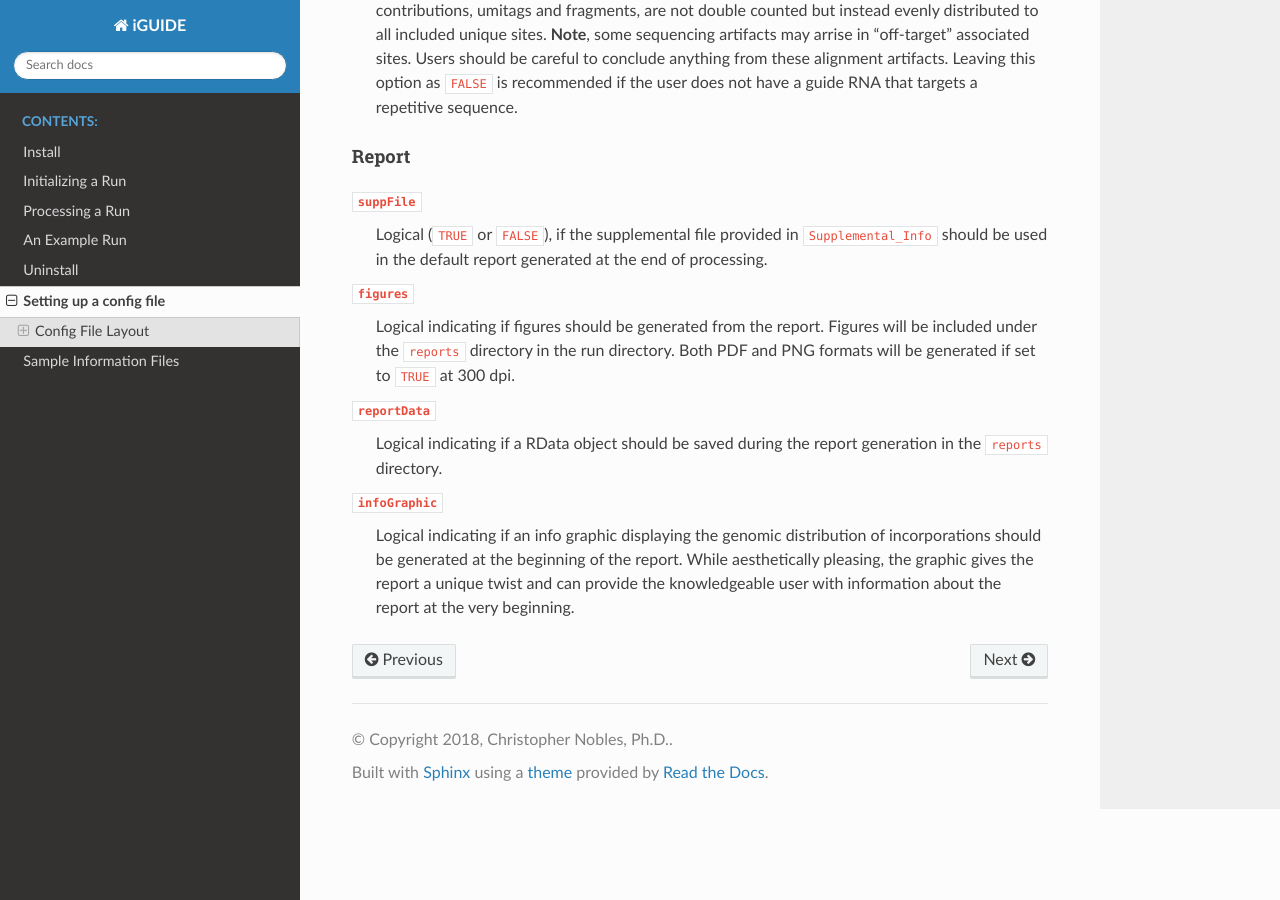
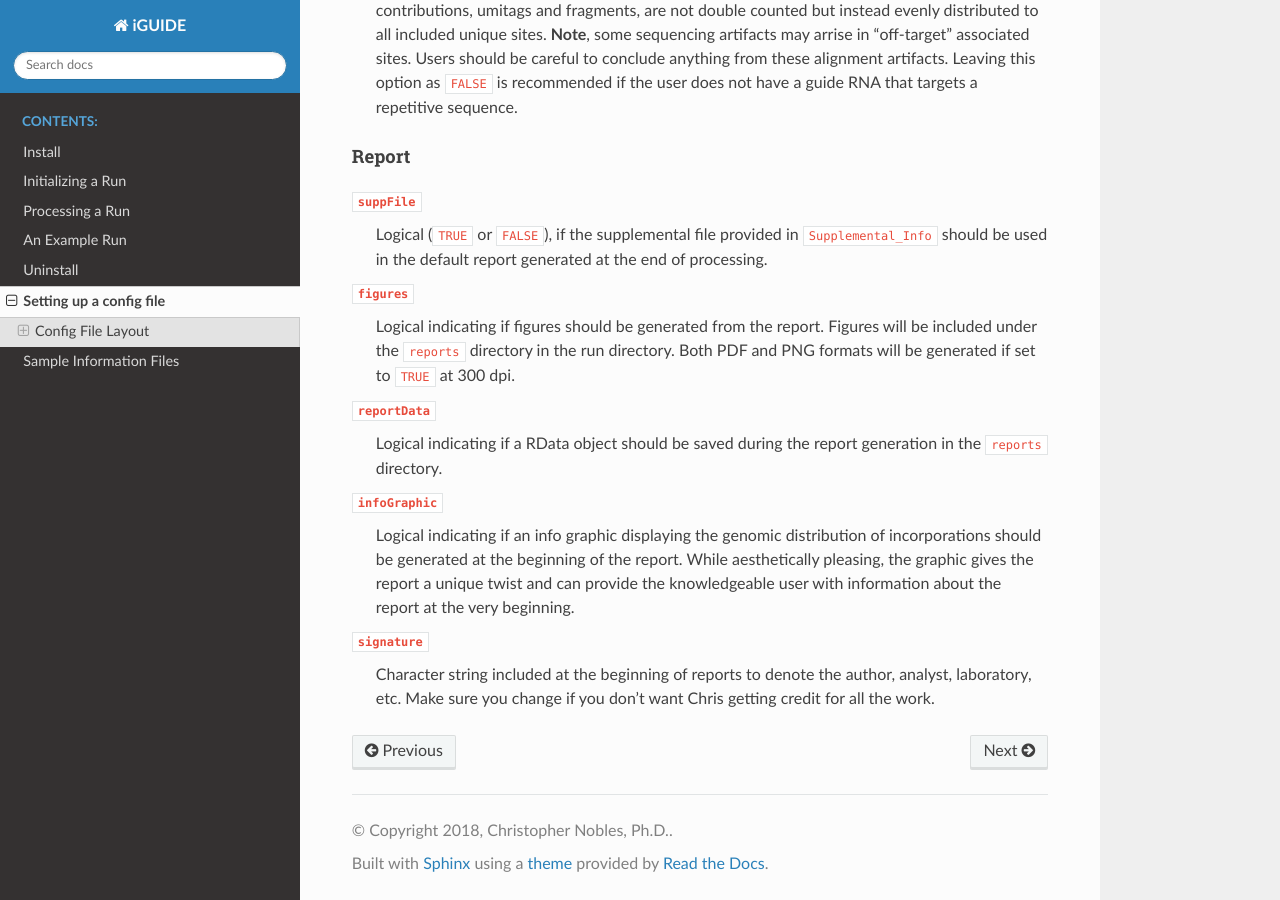
Before and after one commit to cnobles/iGUIDE, a Sphinx documentation site: the page built from docs/pages/configinfo.rst, in a window 1280 px wide and 900 px high, scrolled down 7082 px. Built offline with Sphinx 7.4.7 and the Read the Docs theme 2.0.0, drawn with Linux system fonts in a browser that asks for light colours.

Commit message:
Additional bug fixes. Added signature to config and reports.

```diff
--- a/docs/pages/configinfo.rst
+++ b/docs/pages/configinfo.rst
@@ -334,3 +334,8 @@ Report
   aesthetically pleasing, the graphic gives the report a unique twist and can
   provide the knowledgeable user with information about the report at the very
   beginning.
+
+``signature``
+  Character string included at the beginning of reports to denote the author,
+  analyst, laboratory, etc. Make sure you change if you don't want Chris
+  getting credit for all the work.
```
Also changed, not shown: 4 other files.
